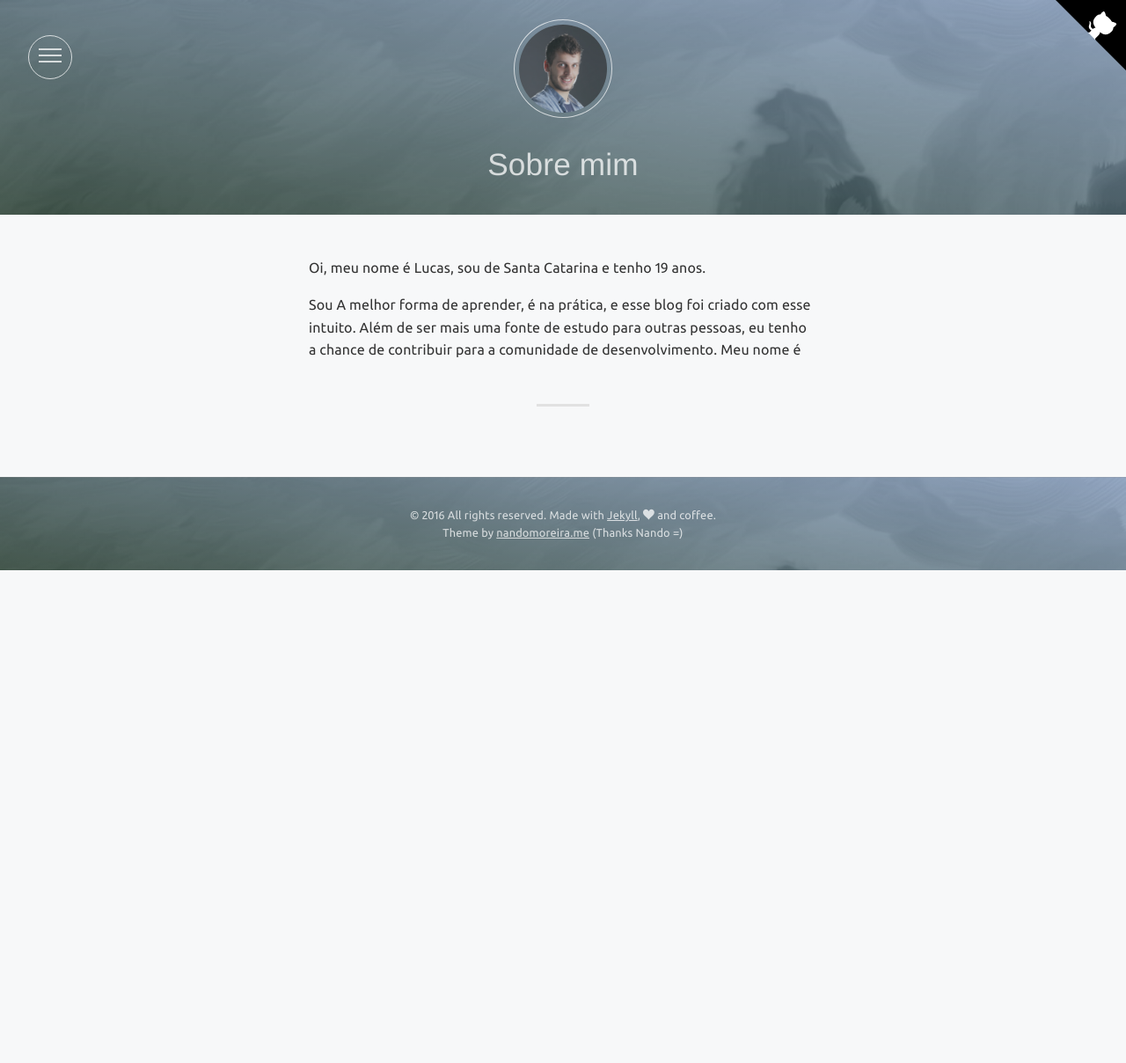
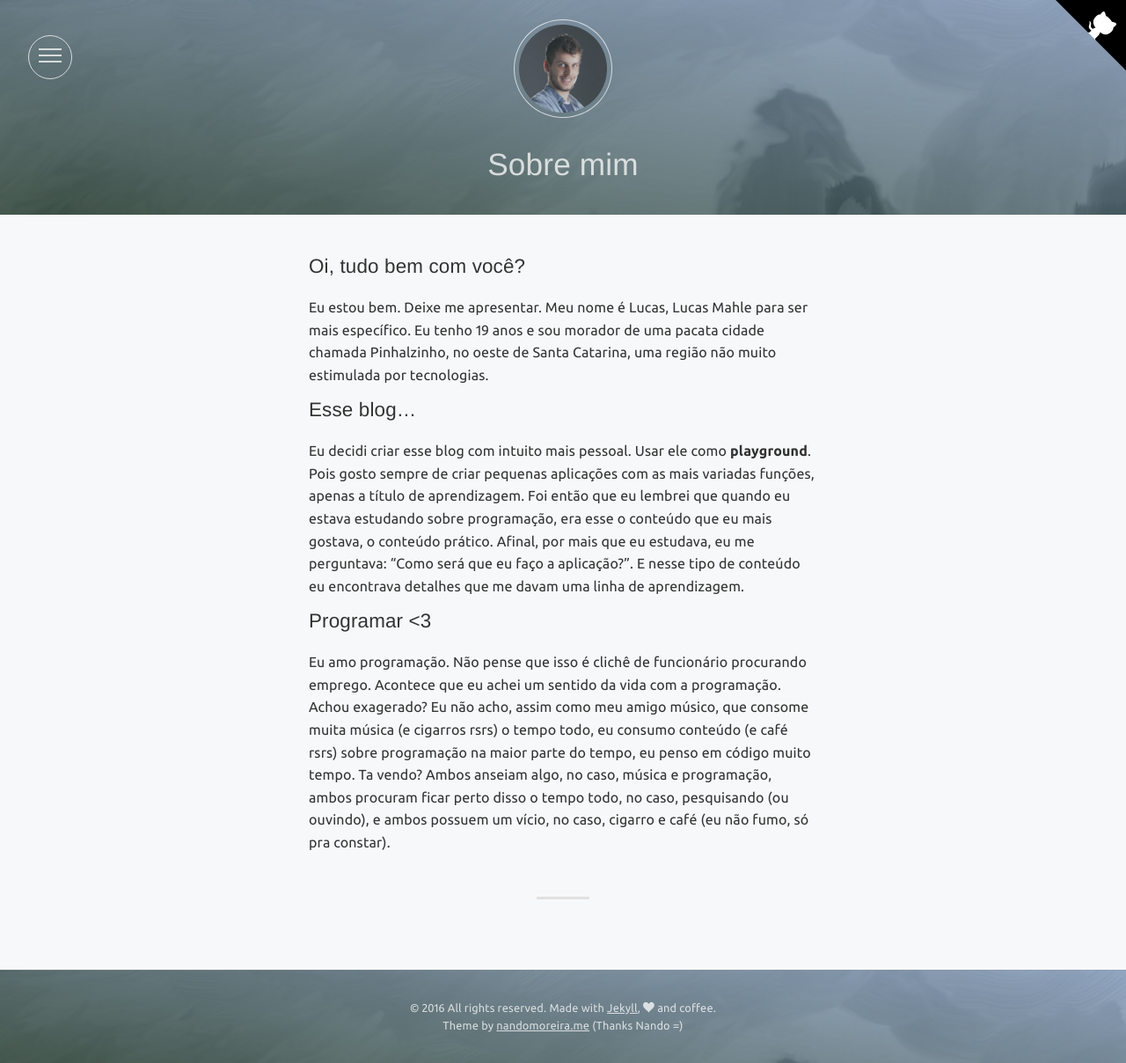
Before and after one commit to lucasmahle/lucasmahle.github.io, a Jekyll site: the page built from about.md, in a window 1280 px wide. Shown: the whole page at 88% size. Built offline with Jekyll 4.4.1, drawn with Linux system fonts in a browser that asks for light colours; some web fonts are replaced; before the commit the page ends 900 px from its top, so only the background shows below that.

Commit message:
Update aboud.md

```diff
--- a/about.md
+++ b/about.md
@@ -6,6 +6,14 @@ date_of_birth: 1996-07-25
 placeholder: 19
 ---
 
-Oi, meu nome é Lucas, sou de Santa Catarina e tenho <span id="age" data-birth="{{page.date_of_birth}}">{{page.placeholder}}</span> anos.
+### Oi, tudo bem com você?
 
-Sou A melhor forma de aprender, é na prática, e esse blog foi criado com esse intuito. Além de ser mais uma fonte de estudo para outras pessoas, eu tenho a chance de contribuir para a comunidade de desenvolvimento. Meu nome é
+Eu estou bem. Deixe me apresentar. Meu nome é Lucas, Lucas Mahle para ser mais específico. Eu tenho <span id="age" data-birth="{{page.date_of_birth}}">{{page.placeholder}}</span> anos e sou morador de uma pacata cidade chamada Pinhalzinho, no oeste de Santa Catarina, uma região não muito estimulada por tecnologias.
+
+### Esse blog...
+
+Eu decidi criar esse blog com intuito mais pessoal. Usar ele como __playground__. Pois gosto sempre de criar pequenas aplicações com as mais variadas funções, apenas a título de aprendizagem. Foi então que eu lembrei que quando eu estava estudando sobre programação, era esse o conteúdo que eu mais gostava, o conteúdo prático. Afinal, por mais que eu estudava, eu me perguntava: "Como será que eu faço a aplicação?". E nesse tipo de conteúdo eu encontrava detalhes que me davam uma linha de aprendizagem.
+
+### Programar <3
+
+Eu amo programação. Não pense que isso é clichê de funcionário procurando emprego. Acontece que eu achei um sentido da vida com a programação. Achou exagerado? Eu não acho, assim como meu amigo músico, que consome muita música (e cigarros rsrs) o tempo todo, eu consumo conteúdo (e café rsrs) sobre programação na maior parte do tempo, eu penso em código muito tempo. Ta vendo? Ambos anseiam algo, no caso, música e programação, ambos procuram ficar perto disso o tempo todo, no caso, pesquisando (ou ouvindo), e ambos possuem um vício, no caso, cigarro e café (eu não fumo, só pra constar).
--- a/js/main.js
+++ b/js/main.js
@@ -14,16 +14,28 @@ $(document).ready(function() {
 		e.preventDefault();
 	});
 
+	;(function(){
+		'use strict';
+		/**
+		 * I'm to lazy to edit every, boring, year.
+		 * And this way I do not have to worry about my age
+		 * My name is Lucas Mahle, brazilian and I am the Universal.
+		 */
 		var $age = $("#age");
+
 		if($age.length > 0){
-    var $born = new Date( $age.data('birth') );
+			var $born, _calculateAge;
 
-    var _calculateAge = function(birthday) { // birthday is a date
-      var ageDifMs = Date.now() - birthday.getTime();
-      var ageDate = new Date(ageDifMs); // miliseconds from epoch
+			_calculateAge = function(birthday) {
+				var ageDifMs, ageDate
+
+				ageDifMs = Date.now() - birthday.getTime();
+				ageDate = new Date(ageDifMs);
+
 				return Math.abs(ageDate.getUTCFullYear() - 1970);
 			}
 
-    $age.text( _calculateAge($born) );
+			$age.text( _calculateAge( new Date($age.data('birth')) ) );
 		}
+	}());
 });
```
Lines whose indentation alone changed are shown as unchanged.
